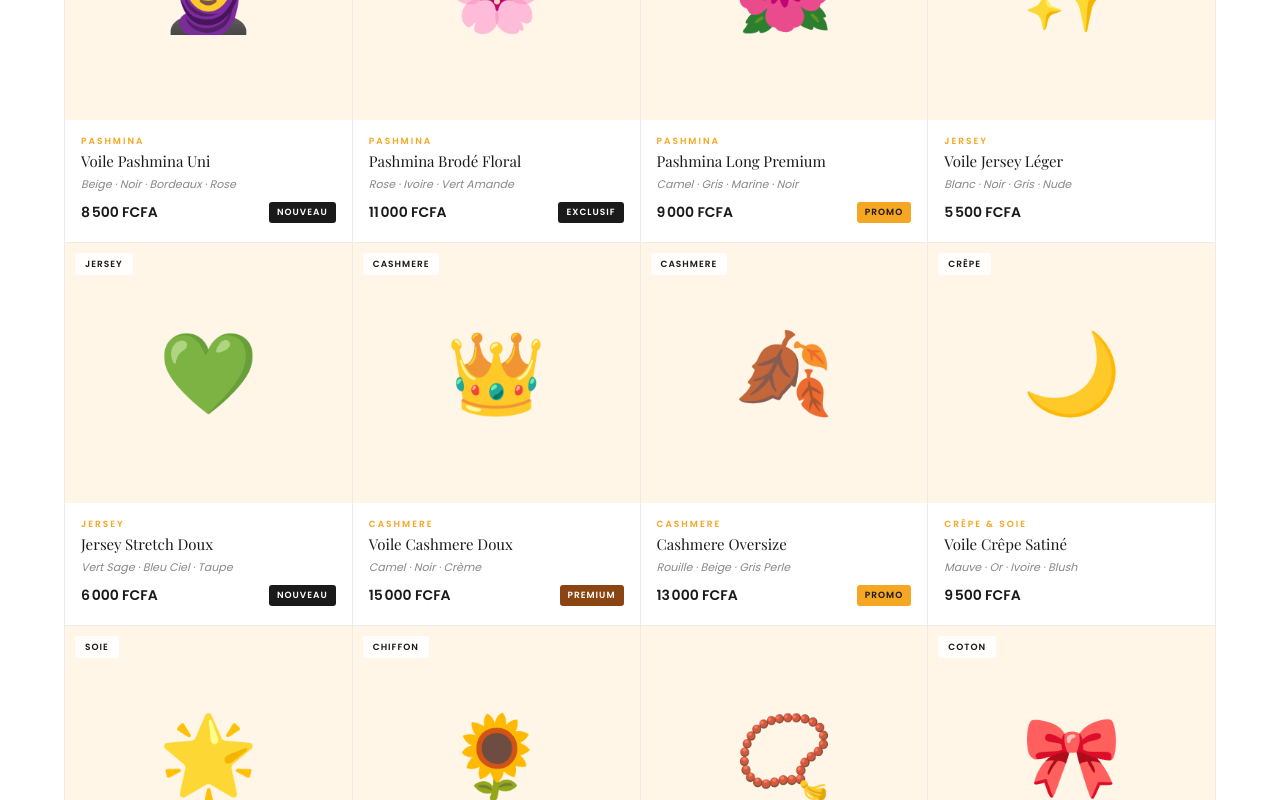
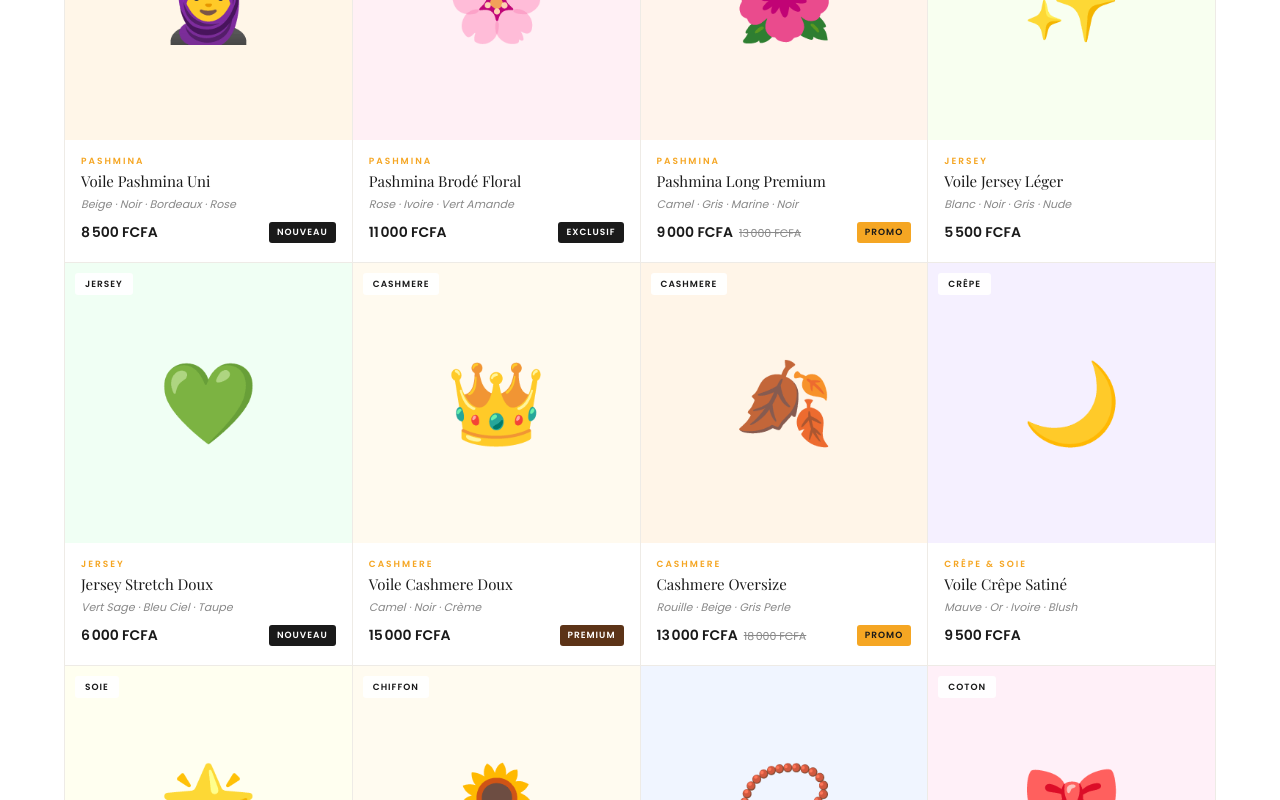
Before and after one commit to khadim33k-lab/porokhane-shop, a React (Vite) app: page / in a window 1280 px wide. Shown: the part 1000-1800 px from the top of the page. Built offline with nearby package versions, Linux system fonts and the light colour scheme; no server answers; the database is empty; a web font is replaced by a local one.

Commit message:
Fix affichage images produits

```diff
--- a/src/components/Product/ProductCard.jsx
+++ b/src/components/Product/ProductCard.jsx
@@ -1,32 +1,63 @@
-import React from 'react'
+import React, { useState } from 'react'
 import { Link } from 'react-router-dom'
 import { useCart } from '../../context/CartContext'
 import styles from './ProductCard.module.css'
 
 function ProductCard({ product }) {
   const { addToCart } = useCart()
+  const [imgError, setImgError] = useState(false)
+
+  // Récupérer la meilleure image disponible
+  const getMainImage = () => {
+    // Vérifier le tableau images[] en premier
+    if (product.images && Array.isArray(product.images) && product.images.length > 0) {
+      const validImg = product.images.find(img => img && img.trim() !== '')
+      if (validImg) return validImg
+    }
+    // Sinon utiliser image_url
+    if (product.image_url && product.image_url.trim() !== '') {
+      return product.image_url
+    }
+    // Pas d'image
+    return null
+  }
+
+  const mainImage = getMainImage()
+  const hasImage  = mainImage && !imgError
 
   const handleAddToCart = (e) => {
     e.preventDefault()
     e.stopPropagation()
     addToCart(product, 1)
-    // Petite notification visuelle (à améliorer avec un toast)
   }
 
-  const fmt = (n) => Number(n).toLocaleString('fr-SN') + ' FCFA'
+  const fmt = (n) => Number(n || 0).toLocaleString('fr-SN') + ' FCFA'
 
   return (
     <Link to={`/produits/${product.id}`} className={styles.card}>
       {/* IMAGE */}
-      <div className={styles.imageWrap} style={{ background: product.bgColor || '#FFF6E8' }}>
-        {product.imageUrl ? (
-          <img src={product.imageUrl} alt={product.name} className={styles.image} />
+      <div
+        className={styles.imageWrap}
+        style={{ background: hasImage ? '#F5F5F5' : (product.bg_color || product.bgColor || '#FFF6E8') }}
+      >
+        {hasImage ? (
+          <img
+            src={mainImage}
+            alt={product.name}
+            className={styles.image}
+            onError={() => setImgError(true)}
+            loading="lazy"
+          />
         ) : (
           <span className={styles.emoji}>{product.emoji || '🧕'}</span>
         )}
+
+        {/* TAG MATIÈRE */}
         {product.material && product.material !== '—' && (
           <span className={styles.matTag}>{product.material}</span>
         )}
+
+        {/* OVERLAY AU SURVOL */}
         <div className={styles.overlay}>
           <button className={styles.addBtn} onClick={handleAddToCart}>
             + Ajouter au panier
@@ -47,12 +78,18 @@ function ProductCard({ product }) {
         <div className={styles.bottom}>
           <div className={styles.prices}>
             <span className={styles.price}>{fmt(product.price)}</span>
-            {product.oldPrice > 0 && (
-              <span className={styles.oldPrice}>{fmt(product.oldPrice)}</span>
+            {(product.old_price > 0 || product.oldPrice > 0) && (
+              <span className={styles.oldPrice}>
+                {fmt(product.old_price || product.oldPrice)}
+              </span>
             )}
           </div>
           {product.badge && (
-            <span className={`${styles.badge} ${styles[`badge${product.badge}`] || styles.badgeDefault}`}>
+            <span className={`${styles.badge} ${
+              product.badge === 'Promo' ? styles.badgePromo :
+              product.badge === 'Premium' || product.badge === 'Luxe' ? styles.badgeLuxe :
+              styles.badgeDefault
+            }`}>
               {product.badge}
             </span>
           )}
--- a/src/components/Product/ProductCard.module.css
+++ b/src/components/Product/ProductCard.module.css
@@ -6,14 +6,20 @@
   cursor: pointer;
   position: relative;
   overflow: hidden;
-  transition: transform 0.15s;
+  transition: transform 0.2s, box-shadow 0.2s;
 }
 
-.card:hover { transform: translateY(-2px); }
+.card:hover {
+  transform: translateY(-2px);
+  box-shadow: 0 8px 24px rgba(0,0,0,0.1);
+  z-index: 1;
+}
+
 .card:hover .overlay { opacity: 1; }
 
+/* ─── IMAGE ─── */
 .imageWrap {
-  height: 260px;
+  height: 280px;
   display: flex;
   align-items: center;
   justify-content: center;
@@ -25,6 +31,12 @@
   width: 100%;
   height: 100%;
   object-fit: cover;
+  object-position: center;
+  transition: transform 0.3s;
+}
+
+.card:hover .image {
+  transform: scale(1.05);
 }
 
 .emoji {
@@ -32,6 +44,7 @@
   line-height: 1;
 }
 
+/* TAG MATIÈRE */
 .matTag {
   position: absolute;
   top: 10px;
@@ -44,12 +57,15 @@
   padding: 4px 10px;
   border-radius: 3px;
   color: var(--black);
+  backdrop-filter: blur(4px);
+  z-index: 2;
 }
 
+/* OVERLAY */
 .overlay {
   position: absolute;
   inset: 0;
-  background: rgba(26, 26, 26, 0.78);
+  background: rgba(26, 26, 26, 0.75);
   display: flex;
   flex-direction: column;
   align-items: center;
@@ -73,18 +89,22 @@
   border-radius: 4px;
   font-family: var(--font-sans);
   transition: background 0.2s;
+  white-space: nowrap;
 }
 
 .addBtn:hover { background: var(--orange-dark); }
 
 .colors {
   font-size: 11px;
-  color: rgba(255, 255, 255, 0.65);
+  color: rgba(255, 255, 255, 0.75);
   text-align: center;
+  max-width: 160px;
 }
 
+/* ─── INFOS ─── */
 .info {
   padding: 14px 16px 18px;
+  background: var(--white);
 }
 
 .category {
@@ -102,6 +122,7 @@
   font-weight: 400;
   margin-bottom: 4px;
   line-height: 1.3;
+  color: var(--black);
 }
 
 .colorsList {
@@ -109,18 +130,23 @@
   color: var(--gray-mid);
   font-style: italic;
   margin-bottom: 8px;
+  white-space: nowrap;
+  overflow: hidden;
+  text-overflow: ellipsis;
 }
 
 .bottom {
   display: flex;
   align-items: center;
   justify-content: space-between;
+  gap: 8px;
 }
 
 .prices {
   display: flex;
   align-items: baseline;
   gap: 6px;
+  flex-wrap: wrap;
 }
 
 .price {
@@ -136,6 +162,7 @@
   font-weight: 400;
 }
 
+/* BADGES */
 .badge {
   font-size: 9px;
   font-weight: 700;
@@ -143,9 +170,10 @@
   text-transform: uppercase;
   padding: 3px 8px;
   border-radius: 3px;
+  white-space: nowrap;
+  flex-shrink: 0;
 }
 
-.badgeNouveau, .badgeExclusif { background: var(--black); color: var(--white); }
-.badgePromo { background: var(--orange); color: var(--black); }
-.badgePremium, .badgeLuxe { background: #8B4513; color: var(--white); }
 .badgeDefault { background: var(--black); color: var(--white); }
+.badgePromo   { background: var(--orange); color: var(--black); }
+.badgeLuxe    { background: #5C3317; color: var(--white); }
```
